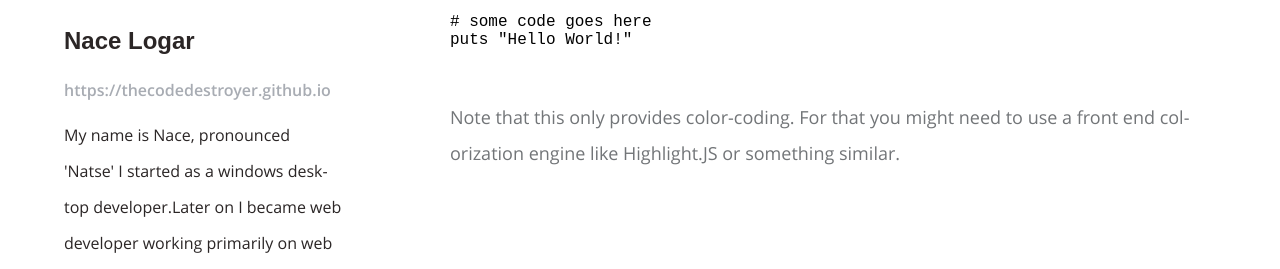
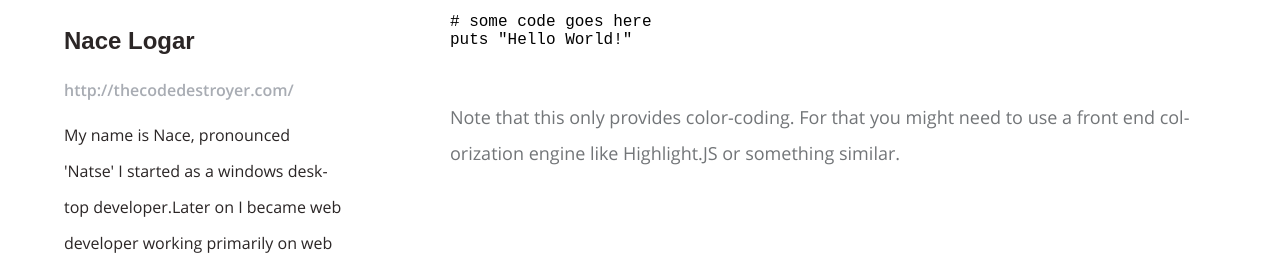
Before and after one commit to left-semi-join/coding4passion.github.io, a Jekyll site: the page built from _posts/2009-02-10-code-snippets.md, in a window 1280 px wide. Shown: the part 442-711 px from the top of the page. Built offline with Jekyll 4.4.1, drawn with Linux system fonts in a browser that asks for light colours; nearby versions of some CDN libraries; some web fonts are replaced; Markdown is read by kramdown in place of the engine named in the settings; some of the changed lines change nothing that is shown.

Commit message:
Change web page url

```diff
--- a/_config.yml
+++ b/_config.yml
@@ -18,7 +18,7 @@ authors:
     bio: "My name is Nace, pronounced 'Natse' I started as a windows desktop developer.Later on I became web developer working primarily on web pages and business web applications where I actually fell in love with CSS, HTML and JS."
     gravatar: 8b2576c1371a08fb6167c09a33ae50e8
     email: the.code.destroyer@gmail.com
-    web: https://thecodedestroyer.github.io
+    web: http://thecodedestroyer.com/
     twitter: thcodedestroyer
     github: thecodedestroyer
   majcn:
```
